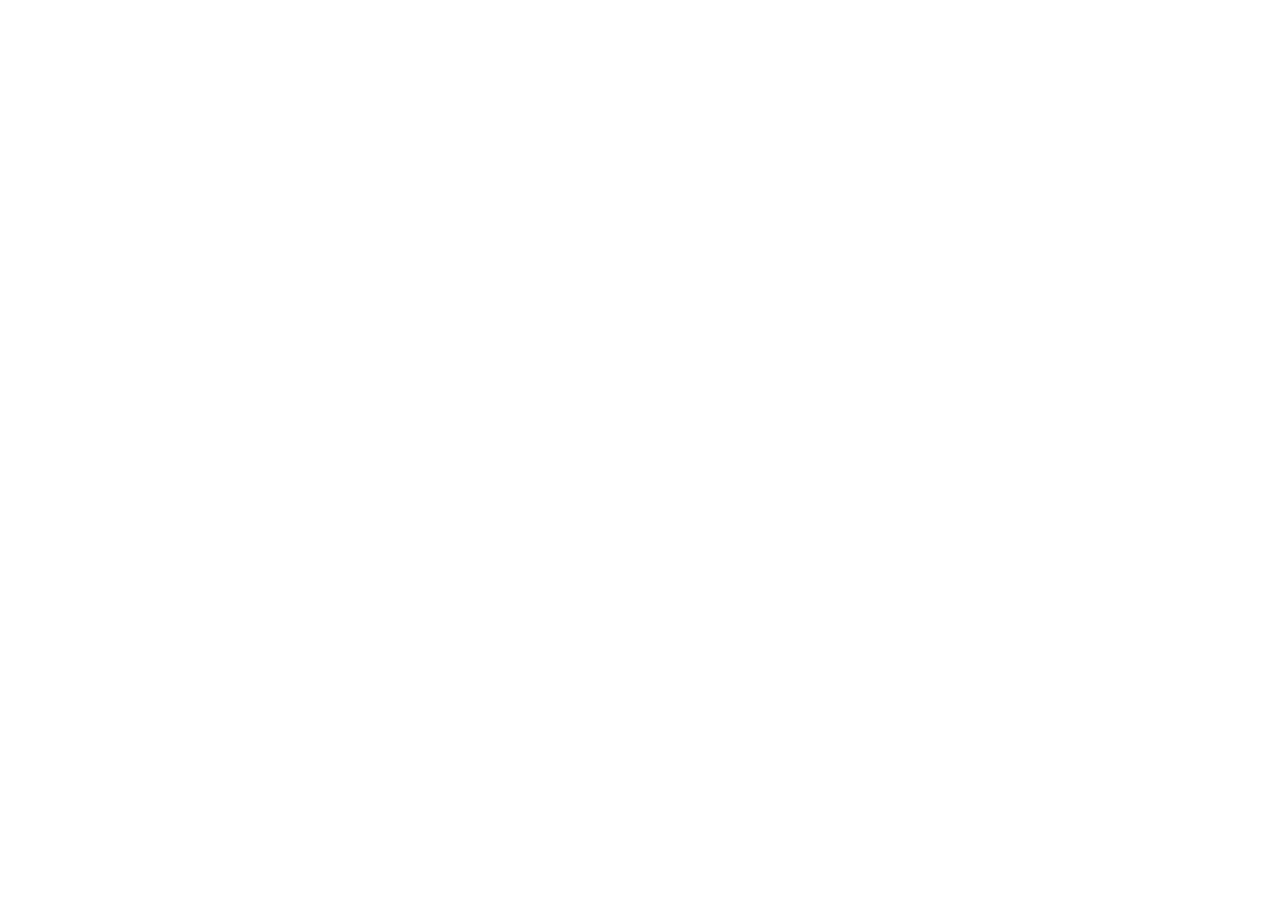
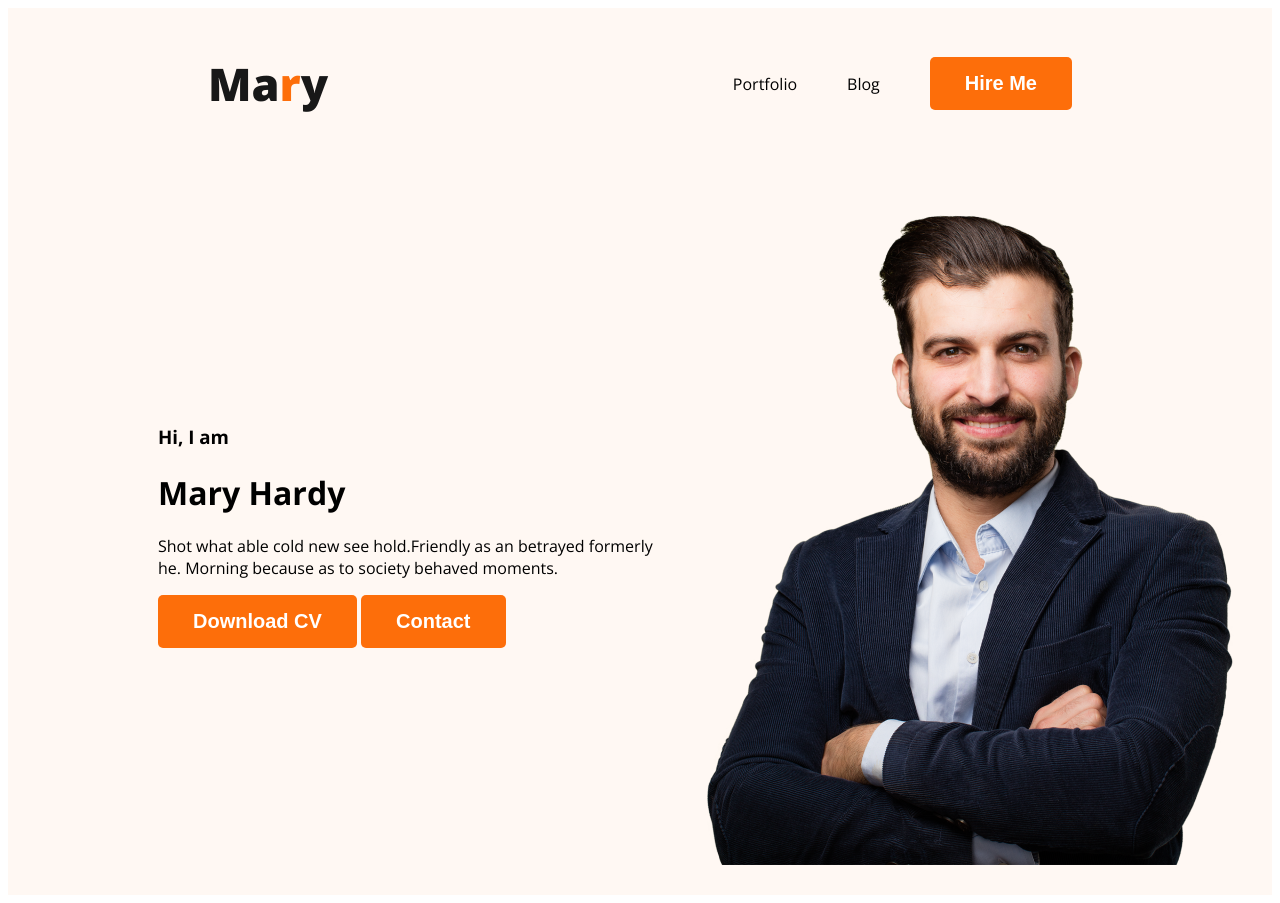
Before and after one commit to siddiqrajib/webdeveloper-portfolio, a plain HTML site: page index.html in a window 1280 px wide. Before the commit the page ends 800 px from the top, so only its background shows below. Drawn offline with nearby package versions, Linux system fonts and the light colour scheme.

Commit message:
image add

```diff
--- a/index.html
+++ b/index.html
@@ -4,10 +4,31 @@
     <meta charset="UTF-8">
     <meta name="viewport" content="width=device-width, initial-scale=1.0">
     <title>webdeveloper portfolio</title>
+    <link rel="preconnect" href="https://fonts.googleapis.com">
+<link rel="preconnect" href="https://fonts.gstatic.com" crossorigin>
+<link href="https://fonts.googleapis.com/css2?family=Open+Sans:wght@400;600;700;800&display=swap" rel="stylesheet">
+    <link rel="stylesheet" href="style/portfolio.css">
 </head>
 <body>
     <header>
-
+        <nav>
+            <h3 class="nav-tile">Ma<span class="text-pri">r</span>y</h3>
+            <ul>
+                <li><a href=""></a>Portfolio</li>
+                <li><a href=""></a>Blog</li>
+                <li><button class="button-primary">Hire Me</button></li>
+            </ul>
+        </nav>
+        <div class="banner">
+            <div class="banner-content">
+           <h3 class="banner-greeting">Hi, I  am</h3>
+           <h1 class="banner-title">Mary Hardy</h1>
+           <p>Shot what able cold new see hold.Friendly as an betrayed formerly he. Morning because as to society behaved moments.</p>
+           <button class="button-primary">Download CV</button>
+           <button class="button-primary">Contact</button>
+        </div>
+        <img class="profile-pic" src="images/hardy.png" alt="">
+    </div>
     </header>
     <main>
 
--- /dev/null
+++ b/style/portfolio.css
@@ -0,0 +1,49 @@
+/*shared style*/
+body{
+    font-family: 'Open Sans', sans-serif;
+}
+.text-pri{
+    color: #FD6E0A;
+}
+header{
+    background-color: #FFF8F3;
+}
+.banner{
+        padding: 30px 30px 30px 150px;
+        display: flex;
+        align-items: center;
+}
+.banner.profile-pic{
+    width: 500px;
+}
+nav{
+    display: flex;
+    justify-content: space-between;
+    margin: 0 200px;
+}
+.nav-tile{
+color: var(--Dark-01, #181818);
+font-size: 45px;
+font-weight: 800;
+}
+nav>ul{
+    display: flex;
+    align-items: center;
+}
+nav li{
+    list-style: none;
+    margin-left: 50px;
+}
+nav a{
+    text-decoration: none;
+    color: #181818;
+}
+.button-primary{
+    border-radius: 5px;
+    background: #FD6E0A;
+    font-size: 20px;
+    font-weight: 700;
+    border: 0;
+    color:white;
+    padding: 15px 35px;
+}
```
